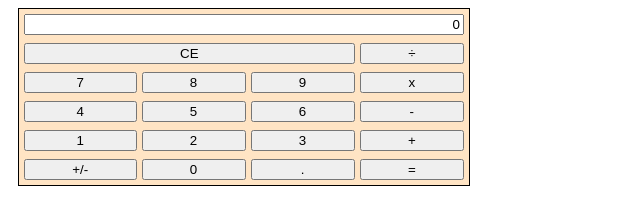
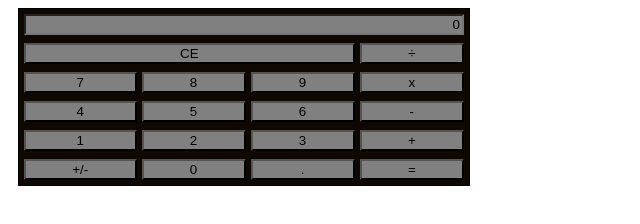
Before and after one commit to nexus1976/webcalc, a website: page index.html in a window 1280 px wide. Shown: the whole page, without its empty margins (0-640 px from the left). Drawn offline with Linux system fonts and the light colour scheme.

```diff
--- a/index.css
+++ b/index.css
@@ -10,7 +10,7 @@
 	border-color: black;
 	border-style: solid;
 	padding: 5px;
-	background-color: bisque;
+	background-color: rgb(14, 8, 0);
 }
 .cw-number-container {
 	display: grid;
@@ -26,3 +26,6 @@
 .cw-results {
 	text-align: right;
 }
+.grid-item {
+	background-color: gray;
+}
--- a/index.js
+++ b/index.js
@@ -35,7 +35,7 @@
 		doSubtract();
 	} else if (e.key === '*') {
 		doMultiply();
-	} else if (e.key === '/') {
+	} else if (e.key === '/' || e.key === 'd' || e.key === 'D') {
 		doDivide();
 	} else if (e.key === 'Enter' || e.key === '=') {
 		doEquals();
```
